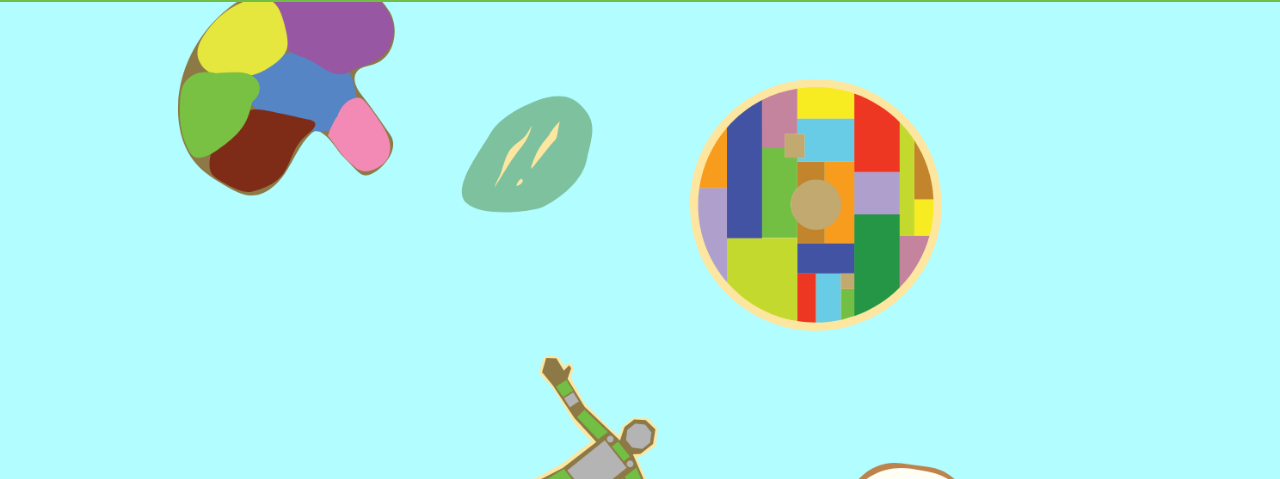
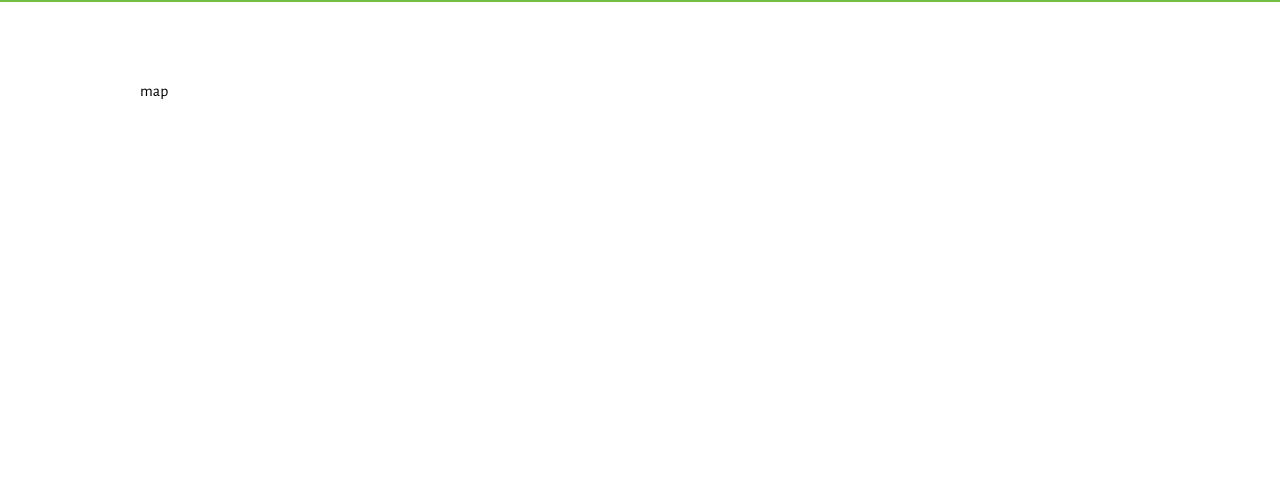
Before and after one commit to profsoomi/city-as-system, a plain HTML site: page environment/environment.html in a window 1280 px wide. Shown: the part 78-557 px from the top of the page. Drawn offline with nearby package versions, Linux system fonts and the light colour scheme.

Commit message:
updated home page

```diff
--- a/environment/environment.html
+++ b/environment/environment.html
@@ -19,7 +19,10 @@
             </ul>
         </nav>
     </header>
-    <section id="homepage_bar">
+    <main>
+        map
+    </main>
+    <!-- <section id="homepage_bar">
         <figure>
             <img style="height: 100%;" src="./imgs/home.png">
         </figure>
@@ -43,7 +46,7 @@
                 <figcaption><h2>Island Information</h2></figcaption>
             </figure>
         </section>
-    </main>
+    </main> -->
 
     <footer>
         <h2>The Clarence Environment Department</h2>
```
